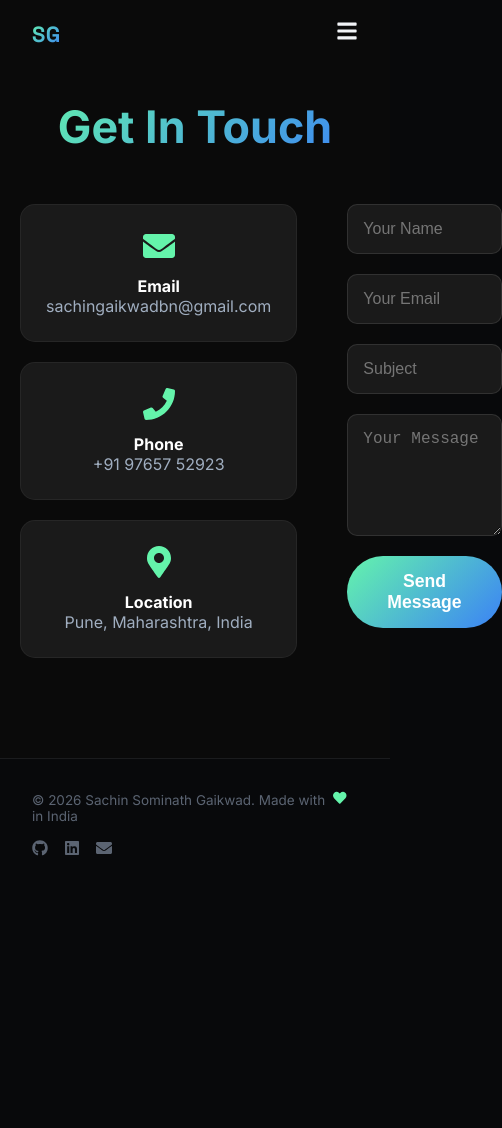
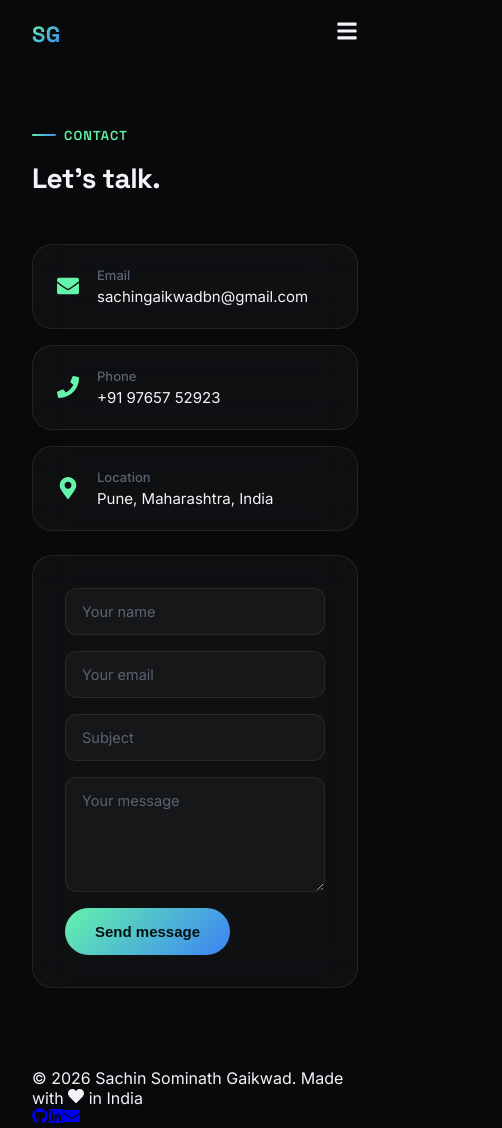
Before and after one commit to SachinGaikwad2204/my-portfolio, a React (Create React App) app: page /contact in a window 390 px wide. Shown: the whole page, 502 px wide, since content can reach past the window. Before the commit the page ends 892 px from the top, so only its background shows below. Built offline with nearby package versions, Linux system fonts and the light colour scheme; the HTML template or start-up script is replaced by a standard one.

Commit message:
Add Voice AI JARVIS Core project to portfolio

```diff
--- a/src/App.js
+++ b/src/App.js
@@ -7,11 +7,11 @@ import Skills from './components/Skills';
 import Projects from './components/Projects';
 import Contact from './components/Contact';
 import Footer from './components/Footer';
+import './index.css';
 
 function App() {
   return (
     <Router>
-      <div className="App">
       <Header />
       <Routes>
         <Route path="/" element={<Hero />} />
@@ -21,7 +21,6 @@ function App() {
         <Route path="/contact" element={<Contact />} />
       </Routes>
       <Footer />
-      </div>
     </Router>
   );
 }
--- a/src/components/Contact.js
+++ b/src/components/Contact.js
@@ -2,67 +2,123 @@ import React, { useState, useRef } from 'react';
 import emailjs from '@emailjs/browser';
 import { FaEnvelope, FaPhone, FaMapMarkerAlt } from 'react-icons/fa';
 import { personalInfo } from '../data/portfolioData';
+import useReveal from '../hooks/useReveal';
+import './Contact.css';
+
+const SERVICE_ID = 'YOUR_SERVICE_ID';
+const TEMPLATE_ID = 'YOUR_TEMPLATE_ID';
+const PUBLIC_KEY = 'YOUR_PUBLIC_KEY';
 
 const Contact = () => {
-  const form = useRef();
+  const formRef = useRef(null);
+  const [formData, setFormData] = useState({ name: '', email: '', subject: '', message: '' });
   const [isSubmitting, setIsSubmitting] = useState(false);
-  const [submitted, setSubmitted] = useState(false);
+  const [status, setStatus] = useState(null); // 'success' | 'error' | null
+  const ref = useReveal();
+
+  const handleChange = (e) => {
+    setFormData((prev) => ({ ...prev, [e.target.name]: e.target.value }));
+  };
 
   const handleSubmit = (e) => {
     e.preventDefault();
     setIsSubmitting(true);
+    setStatus(null);
 
-    emailjs.sendForm(
-      'YOUR_SERVICE_ID',
-      'YOUR_TEMPLATE_ID',
-      form.current,
-      'YOUR_PUBLIC_KEY'
-    ).then(() => {
-      setIsSubmitting(false);
-      setSubmitted(true);
-      form.current.reset();
-      setTimeout(() => setSubmitted(false), 5000);
-    }).catch((error) => {
-      console.error('EmailJS error:', error);
-      setIsSubmitting(false);
-    });
+    emailjs.sendForm(SERVICE_ID, TEMPLATE_ID, formRef.current, { publicKey: PUBLIC_KEY })
+      .then(() => {
+        setStatus('success');
+        setFormData({ name: '', email: '', subject: '', message: '' });
+      })
+      .catch((err) => {
+        console.error('EmailJS error:', err);
+        setStatus('error');
+      })
+      .finally(() => {
+        setIsSubmitting(false);
+        setTimeout(() => setStatus(null), 6000);
+      });
   };
 
   return (
-    <section style={{ padding: '100px 20px', background: '#0a0a0a' }}>
-      <div style={{ maxWidth: '1200px', margin: '0 auto' }}>
-        <h2 style={{ fontSize: '2.8rem', textAlign: 'center', marginBottom: '50px', background: 'linear-gradient(135deg, #64f4ab, #3b82f6)', WebkitBackgroundClip: 'text', WebkitTextFillColor: 'transparent' }}>Get In Touch</h2>
-        <div style={{ display: 'grid', gridTemplateColumns: '1fr 2fr', gap: '50px' }}>
-          <div style={{ display: 'flex', flexDirection: 'column', gap: '20px' }}>
-            <div style={{ background: '#1a1a1a', padding: '25px', borderRadius: '15px', border: '1px solid rgba(255,255,255,0.05)', textAlign: 'center' }}>
-              <FaEnvelope style={{ fontSize: '2rem', color: '#64f4ab', marginBottom: '10px' }} />
-              <h4 style={{ color: '#fff' }}>Email</h4>
-              <p style={{ color: '#a0aec0' }}>{personalInfo.email}</p>
-            </div>
-            <div style={{ background: '#1a1a1a', padding: '25px', borderRadius: '15px', border: '1px solid rgba(255,255,255,0.05)', textAlign: 'center' }}>
-              <FaPhone style={{ fontSize: '2rem', color: '#64f4ab', marginBottom: '10px' }} />
-              <h4 style={{ color: '#fff' }}>Phone</h4>
-              <p style={{ color: '#a0aec0' }}>{personalInfo.phone}</p>
-            </div>
-            <div style={{ background: '#1a1a1a', padding: '25px', borderRadius: '15px', border: '1px solid rgba(255,255,255,0.05)', textAlign: 'center' }}>
-              <FaMapMarkerAlt style={{ fontSize: '2rem', color: '#64f4ab', marginBottom: '10px' }} />
-              <h4 style={{ color: '#fff' }}>Location</h4>
-              <p style={{ color: '#a0aec0' }}>{personalInfo.location}</p>
+    <section className="contact" ref={ref}>
+      <div className="container">
+        <div className="section-label">Contact</div>
+        <h2 className="section-title reveal">Let's talk.</h2>
+
+        <div className="contact-grid">
+          <div className="contact-info reveal">
+            <a href={`mailto:${personalInfo.email}`} className="info-card glass-card">
+              <FaEnvelope className="contact-icon" />
+              <div>
+                <h4>Email</h4>
+                <p>{personalInfo.email}</p>
+              </div>
+            </a>
+            <a href={`tel:${personalInfo.phone.replace(/\s/g, '')}`} className="info-card glass-card">
+              <FaPhone className="contact-icon" />
+              <div>
+                <h4>Phone</h4>
+                <p>{personalInfo.phone}</p>
+              </div>
+            </a>
+            <div className="info-card glass-card">
+              <FaMapMarkerAlt className="contact-icon" />
+              <div>
+                <h4>Location</h4>
+                <p>{personalInfo.location}</p>
+              </div>
             </div>
           </div>
 
-          <form ref={form} onSubmit={handleSubmit} style={{ display: 'flex', flexDirection: 'column', gap: '20px' }}>
-            {submitted && (
-              <div style={{ background: 'rgba(100, 244, 171, 0.1)', color: '#64f4ab', padding: '15px', borderRadius: '10px', border: '1px solid rgba(100, 244, 171, 0.2)', textAlign: 'center' }}>
-                Message sent successfully!
+          <form ref={formRef} onSubmit={handleSubmit} className="contact-form glass-card reveal" noValidate>
+            {status === 'success' && (
+              <div className="success-message">Message sent — I'll get back to you soon!</div>
+            )}
+            {status === 'error' && (
+              <div className="error-message">
+                Something went wrong sending your message. Please email me directly at{' '}
+                <a href={`mailto:${personalInfo.email}`}>{personalInfo.email}</a>.
               </div>
             )}
-            <input type="text" name="user_name" placeholder="Your Name" required style={{ width: '100%', padding: '15px', background: '#1a1a1a', border: '1px solid rgba(255,255,255,0.1)', borderRadius: '10px', color: '#fff', fontSize: '1rem' }} />
-            <input type="email" name="user_email" placeholder="Your Email" required style={{ width: '100%', padding: '15px', background: '#1a1a1a', border: '1px solid rgba(255,255,255,0.1)', borderRadius: '10px', color: '#fff', fontSize: '1rem' }} />
-            <input type="text" name="subject" placeholder="Subject" required style={{ width: '100%', padding: '15px', background: '#1a1a1a', border: '1px solid rgba(255,255,255,0.1)', borderRadius: '10px', color: '#fff', fontSize: '1rem' }} />
-            <textarea name="message" placeholder="Your Message" required rows="5" style={{ width: '100%', padding: '15px', background: '#1a1a1a', border: '1px solid rgba(255,255,255,0.1)', borderRadius: '10px', color: '#fff', fontSize: '1rem', resize: 'vertical' }} />
-            <button type="submit" style={{ padding: '15px 40px', background: 'linear-gradient(135deg, #64f4ab, #3b82f6)', color: '#fff', border: 'none', borderRadius: '50px', fontSize: '1.1rem', fontWeight: '600', cursor: 'pointer' }} disabled={isSubmitting}>
-              {isSubmitting ? 'Sending...' : 'Send Message'}
+
+            <div className="form-row">
+              <input
+                type="text"
+                name="from_name"
+                placeholder="Your name"
+                value={formData.name}
+                onChange={handleChange}
+                required
+              />
+              <input
+                type="email"
+                name="from_email"
+                placeholder="Your email"
+                value={formData.email}
+                onChange={handleChange}
+                required
+              />
+            </div>
+            <input
+              type="text"
+              name="subject"
+              placeholder="Subject"
+              value={formData.subject}
+              onChange={handleChange}
+              required
+            />
+            <textarea
+              name="message"
+              placeholder="Your message"
+              value={formData.message}
+              onChange={handleChange}
+              required
+              rows="5"
+            />
+
+            <button type="submit" className="btn btn-primary" disabled={isSubmitting}>
+              {isSubmitting ? 'Sending...' : 'Send message'}
             </button>
           </form>
         </div>
--- a/src/components/Footer.css
+++ b/src/components/Footer.css
@@ -1,17 +1,75 @@
-.footer { padding: 32px 0; border-top: 1px solid var(--border); }
+.contact { padding: 120px 0 80px; }
 
-.footer-inner {
+.contact-grid { display: grid; grid-template-columns: 0.8fr 1.2fr; gap: 24px; }
+
+.contact-info { display: flex; flex-direction: column; gap: 16px; }
+
+.info-card {
   display: flex;
   align-items: center;
-  justify-content: space-between;
-  flex-wrap: wrap;
-  gap: 16px;
-  font-size: 13.5px;
-  color: var(--text-dim);
+  gap: 18px;
+  padding: 22px 24px;
+  text-decoration: none;
+  color: inherit;
+}
+.contact-icon { font-size: 22px; color: var(--accent); flex-shrink: 0; }
+.info-card h4 { font-size: 13px; color: var(--text-dim); font-weight: 500; margin-bottom: 4px; }
+.info-card p { font-size: 15px; color: var(--text); }
+
+.contact-form { padding: 32px; display: flex; flex-direction: column; gap: 16px; }
+
+.form-row { display: grid; grid-template-columns: 1fr 1fr; gap: 16px; }
+
+.contact-form input,
+.contact-form textarea {
+  background: rgba(255,255,255,0.03);
+  border: 1px solid var(--border);
+  border-radius: var(--radius-sm);
+  padding: 14px 16px;
+  color: var(--text);
+  font-family: var(--font-body);
+  font-size: 14.5px;
+  resize: vertical;
+  transition: border-color 0.2s ease, background 0.2s ease;
+}
+.contact-form input::placeholder,
+.contact-form textarea::placeholder { color: var(--text-dim); }
+.contact-form input:focus,
+.contact-form textarea:focus {
+  outline: none;
+  border-color: var(--accent);
+  background: rgba(255,255,255,0.05);
+}
+.contact-form input:invalid:not(:placeholder-shown),
+.contact-form textarea:invalid:not(:placeholder-shown) {
+  border-color: #f87171;
 }
 
-.heart-icon { color: var(--accent); margin: 0 4px; }
+.contact-form button { align-self: flex-start; border: none; }
+.contact-form button:disabled { opacity: 0.6; cursor: not-allowed; }
 
-.footer-social { display: flex; gap: 16px; }
-.footer-social a { color: var(--text-dim); font-size: 16px; transition: color 0.2s ease; }
-.footer-social a:hover { color: var(--accent); }
+.success-message {
+  background: rgba(100,244,171,0.1);
+  border: 1px solid rgba(100,244,171,0.3);
+  color: var(--accent);
+  padding: 12px 16px;
+  border-radius: var(--radius-sm);
+  font-size: 14px;
+  line-height: 1.5;
+}
+
+.error-message {
+  background: rgba(239,68,68,0.1);
+  border: 1px solid rgba(239,68,68,0.3);
+  color: #f87171;
+  padding: 12px 16px;
+  border-radius: var(--radius-sm);
+  font-size: 14px;
+  line-height: 1.5;
+}
+.error-message a { color: #f87171; text-decoration: underline; }
+
+@media (max-width: 860px) {
+  .contact-grid { grid-template-columns: 1fr; }
+  .form-row { grid-template-columns: 1fr; }
+}
--- a/src/components/Hero.js
+++ b/src/components/Hero.js
@@ -1,60 +1,55 @@
 import React from 'react';
 import { Link } from 'react-router-dom';
-import { FaGithub, FaLinkedin, FaEnvelope, FaCode, FaAward, FaProjectDiagram } from 'react-icons/fa';
+import { FaGithub, FaLinkedin, FaEnvelope, FaArrowRight } from 'react-icons/fa';
 import { personalInfo } from '../data/portfolioData';
+import './Hero.css';
+
+const STATS = [
+  { value: '2+', label: 'Projects shipped' },
+  { value: '99.9%', label: 'Uptime' },
+  { value: '30%', label: 'Faster APIs' },
+];
 
 const Hero = () => {
   return (
-    <section style={{ minHeight: '100vh', display: 'flex', alignItems: 'center', justifyContent: 'center', padding: '100px 20px', background: 'linear-gradient(135deg, #0a0a0a 0%, #1a1a2e 50%, #16213e 100%)' }}>
-      <div style={{ maxWidth: '1200px', margin: '0 auto', padding: '120px 30px 80px' }}>
-        <div style={{ maxWidth: '800px' }}>
-          <div style={{ display: 'inline-block', background: 'rgba(100, 244, 171, 0.1)', color: '#64f4ab', padding: '8px 20px', borderRadius: '50px', fontSize: '0.9rem', fontWeight: '500', border: '1px solid rgba(100, 244, 171, 0.2)', marginBottom: '25px' }}>
-            Open to Work
-          </div>
-          <h1 style={{ fontSize: '4rem', marginBottom: '10px', color: '#fff' }}>
-            Hi, I'm <span style={{ background: 'linear-gradient(135deg, #64f4ab, #3b82f6)', WebkitBackgroundClip: 'text', WebkitTextFillColor: 'transparent' }}>{personalInfo.name.split(' ')[0]}</span>
-          </h1>
-          <h2 style={{ fontSize: '2rem', color: '#64f4ab', marginBottom: '20px' }}>{personalInfo.title}</h2>
-          <p style={{ fontSize: '1.2rem', color: '#a0aec0', lineHeight: '1.8', marginBottom: '30px' }}>{personalInfo.summary}</p>
+    <section className="hero">
+      <div className="hero-glow" aria-hidden="true" />
+      <div className="container hero-inner">
+        <div className="hero-badge">
+          <span className="hero-badge-dot" />
+          Open to work
+        </div>
 
-          <div style={{ display: 'flex', gap: '40px', marginBottom: '35px' }}>
-            <div style={{ display: 'flex', flexDirection: 'column', alignItems: 'center' }}>
-              <FaProjectDiagram style={{ fontSize: '1.8rem', color: '#64f4ab', marginBottom: '5px' }} />
-              <span style={{ fontSize: '1.8rem', fontWeight: 'bold', color: '#fff' }}>2+</span>
-              <label style={{ fontSize: '0.9rem', color: '#a0aec0' }}>Projects</label>
+        <h1 className="hero-title">
+          Hi, I'm <span className="gradient-text">{personalInfo.name.split(' ')[0]}</span>
+          <br />
+          {personalInfo.title}
+        </h1>
+
+        <p className="hero-summary">{personalInfo.summary}</p>
+
+        <div className="hero-stats">
+          {STATS.map((s) => (
+            <div className="hero-stat" key={s.label}>
+              <span className="hero-stat-value">{s.value}</span>
+              <span className="hero-stat-label">{s.label}</span>
             </div>
-            <div style={{ display: 'flex', flexDirection: 'column', alignItems: 'center' }}>
-              <FaCode style={{ fontSize: '1.8rem', color: '#64f4ab', marginBottom: '5px' }} />
-              <span style={{ fontSize: '1.8rem', fontWeight: 'bold', color: '#fff' }}>99.9%</span>
-              <label style={{ fontSize: '0.9rem', color: '#a0aec0' }}>Uptime</label>
-            </div>
-            <div style={{ display: 'flex', flexDirection: 'column', alignItems: 'center' }}>
-              <FaAward style={{ fontSize: '1.8rem', color: '#64f4ab', marginBottom: '5px' }} />
-              <span style={{ fontSize: '1.8rem', fontWeight: 'bold', color: '#fff' }}>30%</span>
-              <label style={{ fontSize: '0.9rem', color: '#a0aec0' }}>Performance</label>
-            </div>
-          </div>
+          ))}
+        </div>
 
-          <div style={{ display: 'flex', gap: '20px', marginBottom: '35px', flexWrap: 'wrap' }}>
-            <Link to="/projects" style={{ display: 'inline-block', padding: '15px 40px', background: 'linear-gradient(135deg, #64f4ab, #3b82f6)', color: '#fff', textDecoration: 'none', borderRadius: '50px', fontWeight: '600', transition: 'all 0.3s ease', border: 'none', cursor: 'pointer' }}>
-              View My Work
-            </Link>
-            <a href="/resume.pdf" style={{ display: 'inline-block', padding: '15px 40px', background: 'transparent', color: '#64f4ab', textDecoration: 'none', borderRadius: '50px', fontWeight: '600', border: '2px solid #64f4ab', transition: 'all 0.3s ease', cursor: 'pointer' }} download>
-              Download CV
-            </a>
-          </div>
+        <div className="hero-actions">
+          <Link to="/projects" className="btn btn-primary">
+            View my work <FaArrowRight />
+          </Link>
+          <a href="/resume.pdf" className="btn btn-outline" download>
+            Download CV
+          </a>
+        </div>
 
-          <div style={{ display: 'flex', gap: '25px' }}>
-            <a href={personalInfo.github} target="_blank" rel="noreferrer" style={{ color: '#fff', fontSize: '1.8rem', transition: 'all 0.3s ease' }}>
-              <FaGithub />
-            </a>
-            <a href={personalInfo.linkedin} target="_blank" rel="noreferrer" style={{ color: '#fff', fontSize: '1.8rem', transition: 'all 0.3s ease' }}>
-              <FaLinkedin />
-            </a>
-            <a href={"mailto:" + personalInfo.email} style={{ color: '#fff', fontSize: '1.8rem', transition: 'all 0.3s ease' }}>
-              <FaEnvelope />
-            </a>
-          </div>
+        <div className="hero-social">
+          <a href={personalInfo.github} target="_blank" rel="noreferrer" aria-label="GitHub"><FaGithub /></a>
+          <a href={personalInfo.linkedin} target="_blank" rel="noreferrer" aria-label="LinkedIn"><FaLinkedin /></a>
+          <a href={`mailto:${personalInfo.email}`} aria-label="Email"><FaEnvelope /></a>
         </div>
       </div>
     </section>
--- a/src/components/Projects.js
+++ b/src/components/Projects.js
@@ -1,41 +1,48 @@
 import React from 'react';
 import { FaExternalLinkAlt, FaGithub, FaCheckCircle } from 'react-icons/fa';
 import { projects } from '../data/portfolioData';
+import useReveal from '../hooks/useReveal';
+import './Projects.css';
 
 const Projects = () => {
+  const ref = useReveal();
   return (
-    <section style={{ padding: '100px 20px', background: '#0d0d0d' }}>
-      <div style={{ maxWidth: '1200px', margin: '0 auto' }}>
-        <h2 style={{ fontSize: '2.8rem', textAlign: 'center', marginBottom: '50px', background: 'linear-gradient(135deg, #64f4ab, #3b82f6)', WebkitBackgroundClip: 'text', WebkitTextFillColor: 'transparent' }}>Featured Projects</h2>
-        <div style={{ display: 'grid', gridTemplateColumns: 'repeat(auto-fit, minmax(350px, 1fr))', gap: '30px' }}>
-          {projects.map(project => (
-            <div key={project.id} style={{ background: '#1a1a1a', padding: '30px', borderRadius: '15px', border: '1px solid rgba(255,255,255,0.05)', transition: 'all 0.3s ease', display: 'flex', flexDirection: 'column' }}>
-              <div style={{ marginBottom: '15px' }}>
-                <h3 style={{ color: '#fff', fontSize: '1.4rem', marginBottom: '10px' }}>{project.title}</h3>
-                <div style={{ display: 'flex', flexWrap: 'wrap', gap: '8px' }}>
-                  {project.tech.map(tech => (
-                    <span key={tech} style={{ background: 'rgba(59, 130, 246, 0.1)', color: '#3b82f6', padding: '4px 14px', borderRadius: '15px', fontSize: '0.8rem', border: '1px solid rgba(59, 130, 246, 0.2)' }}>{tech}</span>
-                  ))}
+    <section className="projects" ref={ref}>
+      <div className="container">
+        <div className="section-label">Work</div>
+        <h2 className="section-title reveal">Featured projects.</h2>
+
+        <div className="projects-grid">
+          {projects.map((project, i) => (
+            <article
+              className="project-card glass-card reveal"
+              key={project.id}
+              style={{ transitionDelay: `${i * 100}ms` }}
+            >
+              <div className="project-top">
+                <h3>{project.title}</h3>
+                <div className="project-tech">
+                  {project.tech.map((t) => <span key={t} className="tech-tag">{t}</span>)}
                 </div>
               </div>
-              <p style={{ color: '#a0aec0', lineHeight: '1.6', marginBottom: '20px' }}>{project.description}</p>
-              <ul style={{ listStyle: 'none', padding: 0, marginBottom: '20px', flex: 1 }}>
-                {project.achievements.map((achievement, index) => (
-                  <li key={index} style={{ color: '#a0aec0', fontSize: '0.95rem', padding: '5px 0', display: 'flex', alignItems: 'flex-start', gap: '10px' }}>
-                    <FaCheckCircle style={{ color: '#64f4ab', marginTop: '4px', flexShrink: 0 }} />
-                    {achievement}
-                  </li>
+
+              <p className="project-desc">{project.description}</p>
+
+              <ul className="project-achievements">
+                {project.achievements.map((a, idx) => (
+                  <li key={idx}><FaCheckCircle className="achievement-icon" />{a}</li>
                 ))}
               </ul>
-              <div style={{ display: 'flex', gap: '15px', marginTop: 'auto' }}>
-                <a href={project.link} target="_blank" rel="noreferrer" style={{ color: '#64f4ab', textDecoration: 'none', display: 'flex', alignItems: 'center', gap: '8px', fontSize: '0.95rem' }}>
-                  <FaExternalLinkAlt /> Live Demo
+
+              <div className="project-links">
+                <a href={project.link} target="_blank" rel="noreferrer" className="project-link project-link-primary">
+                  <FaExternalLinkAlt /> Live demo
                 </a>
-                <a href={project.github} target="_blank" rel="noreferrer" style={{ color: '#64f4ab', textDecoration: 'none', display: 'flex', alignItems: 'center', gap: '8px', fontSize: '0.95rem' }}>
-                  <FaGithub /> Source Code
+                <a href={project.github} target="_blank" rel="noreferrer" className="project-link">
+                  <FaGithub /> Source
                 </a>
               </div>
-            </div>
+            </article>
           ))}
         </div>
       </div>
--- a/src/components/Skills.js
+++ b/src/components/Skills.js
@@ -1,27 +1,36 @@
 import React from 'react';
 import { skills } from '../data/portfolioData';
+import useReveal from '../hooks/useReveal';
+import './Skills.css';
 
-const Skills = () => {
-  const categories = {
+const CATEGORIES = {
   'Languages': skills.languages,
   'Backend': skills.backend,
   'Frontend': skills.frontend,
   'Database': skills.database,
+  'Security': skills.security,
   'Tools & DevOps': skills.tools,
-    'Security': skills.security
 };
 
+const Skills = () => {
+  const ref = useReveal();
   return (
-    <section style={{ padding: '100px 20px', background: '#0a0a0a' }}>
-      <div style={{ maxWidth: '1200px', margin: '0 auto' }}>
-        <h2 style={{ fontSize: '2.8rem', textAlign: 'center', marginBottom: '50px', background: 'linear-gradient(135deg, #64f4ab, #3b82f6)', WebkitBackgroundClip: 'text', WebkitTextFillColor: 'transparent' }}>Technical Skills</h2>
-        <div style={{ display: 'grid', gridTemplateColumns: 'repeat(auto-fit, minmax(300px, 1fr))', gap: '30px' }}>
-          {Object.entries(categories).map(([category, items]) => (
-            <div key={category} style={{ background: '#1a1a1a', padding: '30px', borderRadius: '15px', border: '1px solid rgba(255,255,255,0.05)', transition: 'all 0.3s ease' }}>
-              <h3 style={{ color: '#64f4ab', marginBottom: '20px', fontSize: '1.2rem', fontWeight: '600' }}>{category}</h3>
-              <div style={{ display: 'flex', flexWrap: 'wrap', gap: '10px' }}>
-                {items.map((skill, index) => (
-                  <span key={index} style={{ background: 'rgba(100, 244, 171, 0.08)', color: '#64f4ab', padding: '8px 18px', borderRadius: '25px', fontSize: '0.9rem', border: '1px solid rgba(100, 244, 171, 0.15)' }}>{skill}</span>
+    <section className="skills" ref={ref}>
+      <div className="container">
+        <div className="section-label">Skills</div>
+        <h2 className="section-title reveal">What I build with.</h2>
+
+        <div className="skills-grid">
+          {Object.entries(CATEGORIES).map(([category, items], i) => (
+            <div
+              className="skill-card glass-card reveal"
+              key={category}
+              style={{ transitionDelay: `${i * 60}ms` }}
+            >
+              <h3 className="skill-card-title">{category}</h3>
+              <div className="skill-tags">
+                {items.map((skill) => (
+                  <span key={skill} className="skill-tag">{skill}</span>
                 ))}
               </div>
             </div>
--- a/src/data/portfolioData.js
+++ b/src/data/portfolioData.js
@@ -21,6 +21,20 @@ export const skills = {
 export const projects = [
   {
     id: 1,
+    title: 'Voice AI JARVIS Core',
+    tech: ['React.js', 'AI/ML', 'Web Speech API', 'Vercel'],
+    description: 'Your intelligent voice companion ? ask, calculate, search, or just say hi. A voice-powered web application with 14+ recognized intents and AI/ML powered core.',
+    link: 'https://voice-ai-frontend-rmdhc6ygf-sachingaikwad2204s-projects.vercel.app/',
+    github: 'https://github.com/SachinGaikwad2204/voice-ai-frontend',
+    achievements: [
+      'Built a voice-powered intelligent assistant with 14+ recognized intents',
+      'Achieved <100ms response time for real-time interactions',
+      'Integrated Web Speech API for voice recognition and synthesis',
+      'Deployed on Vercel with 42 active users'
+    ]
+  },
+  {
+    id: 2,
     title: 'AI SaaS Web Application',
     tech: ['React.js', 'Spring Boot', 'AI API', 'Vercel'],
     description: 'Architected and deployed a full-stack AI-powered SaaS web application on Vercel serving live production traffic with 99.9% uptime. Designed 10+ REST API endpoints for AI request routing and data management.',
@@ -34,7 +48,7 @@ export const projects = [
     ]
   },
   {
-    id: 2,
+    id: 3,
     title: 'Employee Management System',
     tech: ['React.js', 'Spring Boot', 'MySQL', 'Hibernate'],
     description: 'Designed and deployed a production-ready full-stack enterprise HR management system on Vercel, managing 100+ employee records with 15+ RESTful endpoints for complete CRUD operations.',
@@ -48,3 +62,14 @@ export const projects = [
     ]
   }
 ];
+
+export const experience = {
+  highlights: [
+    'Deployed 2 full-stack production applications on Vercel with live traffic',
+    'Improved API response time by 30% (500ms -> 350ms)',
+    'Reduced database retrieval time by 35% via optimized MySQL schema',
+    'Reduced boilerplate SQL code by 60% leveraging Hibernate ORM',
+    'Secured 100% of API endpoints using JWT authentication and RBAC',
+    'Reduced manual HR tracking effort by 50% through automated attendance module'
+  ]
+};
```
Also changed, not shown: src/components/Hero.css (+3 -14 lines), src/components/Projects.css (+7 -21 lines), src/components/Skills.css (+3 -11 lines), 1 other file (tests, documents, lock files or other folders). Lines whose indentation alone changed are shown as unchanged.
